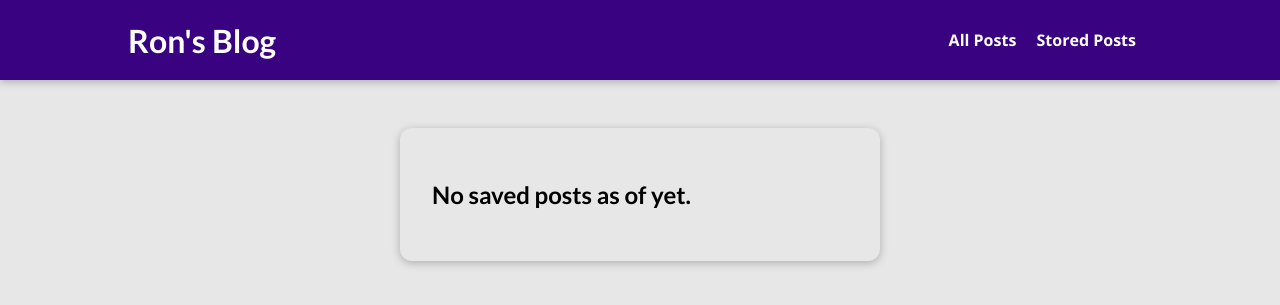
After one commit to ultrex22/max_my_site, a Django app: page /read-later in a window 1280 px wide. The commit adds this page. Shown: the top 305 px of the page. Run offline with Django 3.2, Linux system fonts and the light colour scheme.

Commit message:
added saved posts page and logic.

```diff
--- /dev/null
+++ b/blog/static/blog/read-later.css
@@ -0,0 +1,42 @@
+body {
+  background-color: #e7e7e7;
+}
+
+#main-navigation {
+  background-color: #390281;
+  box-shadow: 0 2px 8px rgba(0, 0, 0, 0.25);
+}
+
+#stored-posts {
+  margin: 8rem auto 3rem auto;
+  padding: 2rem;
+  border-radius: 12px;
+  box-shadow: 0 2px 8px rgba(0, 0, 0, 0.25);
+  width: 90%;
+  max-width: 30rem;
+}
+
+#stored-posts ul {
+  list-style: none;
+  margin: 0;
+  padding: 0;
+}
+
+#stored-posts li {
+  padding: 1rem;
+}
+
+#stored-posts a {
+  display: block;
+  padding: 1rem;
+  width: 100%;
+  text-decoration: none;
+  border: 1px solid #ccc;
+  color: #1b1b1b;
+  font-weight: bold;
+}
+
+#stored-posts a:hover,
+#stored-posts a:active {
+  background-color: #ccc;
+}
--- a/blog/templates/blog/post-detail.html
+++ b/blog/templates/blog/post-detail.html
@@ -35,7 +35,11 @@
             {% csrf_token%}
             <input type="hidden" value="{{post.id}}" name="post_id">
             <button>
-                Read Later
+                {% if saved_for_later %}
+                    Remove from 'Read Later' list
+                {% else %}
+                    Read Later
+                {%endif%}
             </button>
         </form>
     </div>
--- /dev/null
+++ b/blog/templates/blog/stored_post.html
@@ -0,0 +1,30 @@
+{% extends 'base.html' %}
+{% load static %}
+
+{% block title %}
+My Stored Posts
+{% endblock title %}
+
+
+{% block css_files %}
+<link rel="stylesheet" href=" {% static 'blog/read-later.css' %} ">
+{% endblock%}
+
+
+
+{% block content %}
+
+<section id='stored-posts'>
+    <ul>
+        {% if not has_posts %}
+        <h1>No saved posts as of yet.</h1>
+        {% endif %}
+
+        {% for post in posts%}
+        <li>
+            <a href="{% url 'post-detail-page' post.slug %}">{{ post.title}}</a>
+        </li>
+        {%endfor%}
+    </ul>
+</section>
+{% endblock content %}
--- a/blog/views.py
+++ b/blog/views.py
@@ -32,13 +32,23 @@ class PostsView(ListView):
 
 class SinglePostDetail(View):
 
+    def is_stored_post(self, request, post_id):
+        stored_posts = request.session.get('stored_posts')
+        if stored_posts is not None:
+            is_saved_for_later = post_id in stored_posts
+        else:
+            is_saved_for_later = False
+        return is_saved_for_later
+
     def get(self, request, slug):
         post = Post.objects.get(slug=slug)
+
         context = {
             "post": post,
             "post_tags": post.tag.all(),
             "comment_form": CommentForm(),
-            "comments":post.comments.all().order_by("-id")
+            "comments": post.comments.all().order_by("-id"),
+            "saved_for_later": self.is_stored_post(request, post.id)
         }
         return render(request, 'blog/post-detail.html', context)
 
@@ -53,20 +63,33 @@ class SinglePostDetail(View):
             return HttpResponseRedirect(reverse('post-detail-page', args=[slug]))
 
         else:
-            print('invalid form data')
             context = {
                 "post": post,
                 "post_tags": post.tag.all(),
                 "comment_form": comment_form,
-                "comments":post.comments.all().order_by("-id")
+                "comments": post.comments.all().order_by("-id"),
+                "saved_for_later": self.is_stored_post(request, post.id)
+
             }
             return render(request, 'blog/post-detail.html', context)
 
 
-def get_date(post):
-    return post.get("date")
+class ReadLaterView(View):
 
-class ReadLaterView(View):
+    def get(self, request):
+        stored_posts = request.session.get("stored_posts")
+        context = {}
+
+        if stored_posts is None or len(stored_posts) == 0:
+            context['posts'] = []
+            context['has_posts'] = False
+        else:
+            posts = Post.objects.filter(id__in=stored_posts)
+            context['posts'] = posts
+            context['has_posts'] = True
+
+        return render(request, "blog/stored_post.html", context)
+
     def post(self, request):
         stored_posts = request.session.get("stored_posts")
         post_id = int(request.POST["post_id"])
@@ -75,5 +98,9 @@ class ReadLaterView(View):
 
         if post_id not in stored_posts:
             stored_posts.append(post_id)
+        else:
+            stored_posts.remove(post_id)
+
+        request.session['stored_posts'] = stored_posts
 
         return HttpResponseRedirect("/")
--- a/static/app.css
+++ b/static/app.css
@@ -36,6 +36,8 @@ h3 {
     text-decoration: none;
     color: white;
     font-weight: bold;
+    margin-right: 1rem;
+
 }
 
 #main-navigation a:hover,
--- a/templates/base.html
+++ b/templates/base.html
@@ -16,6 +16,7 @@
     <h1><a href="{% url 'starting-page' %}">Ron's Blog</a></h1>
     <nav>
         <a href="{% url 'posts-page' %}">All Posts</a>
+        <a href="{% url 'read-later' %}">Stored Posts</a>
     </nav>
 </header>
 
```
Also changed, not shown: blog/static/blog/post-detail.css (+2 -5 lines), blog/urls.py (+9 -7 lines), uploads/images/mountains_a7nNvEW.jpg (added), uploads/images/woods_KbdEJXH.jpg (added), 1 other file.
